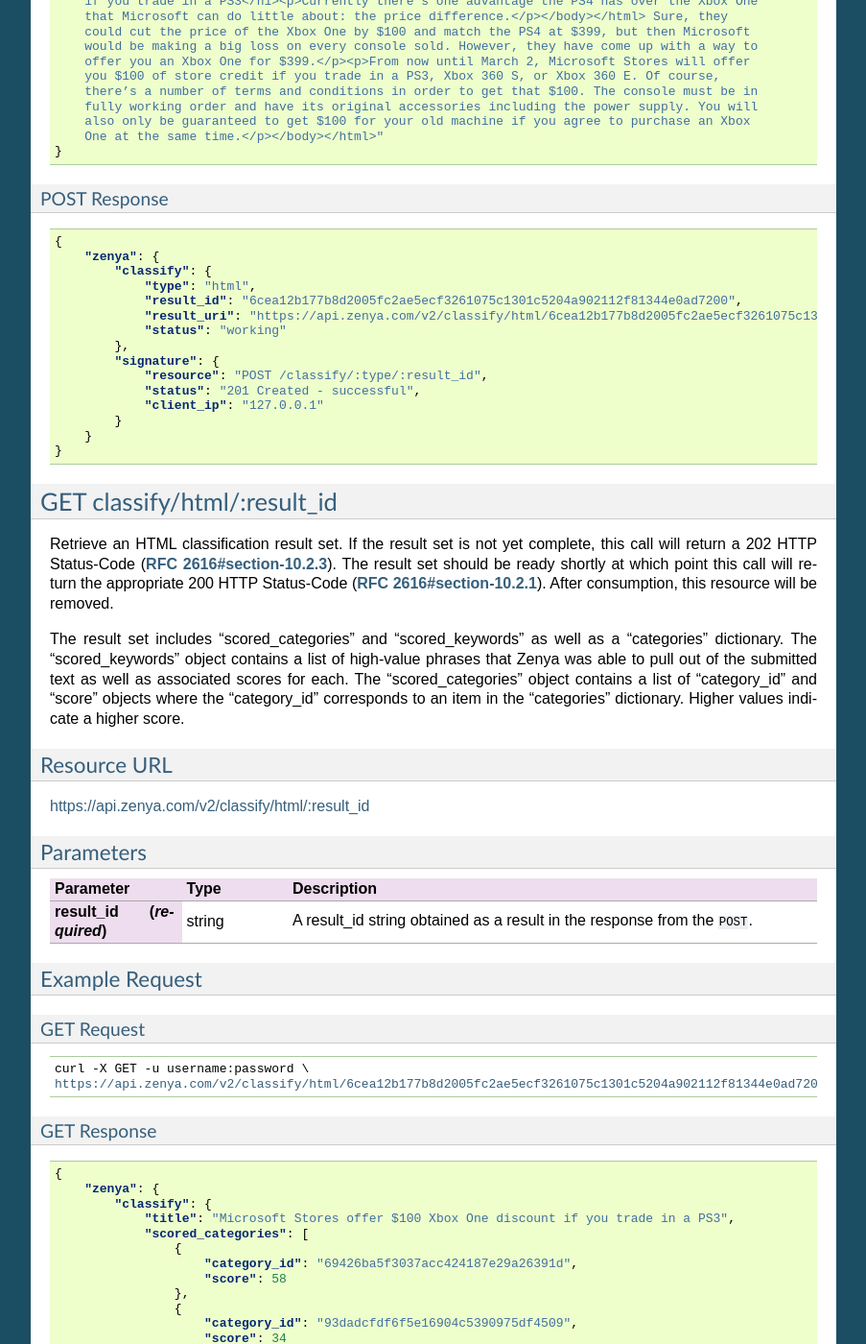
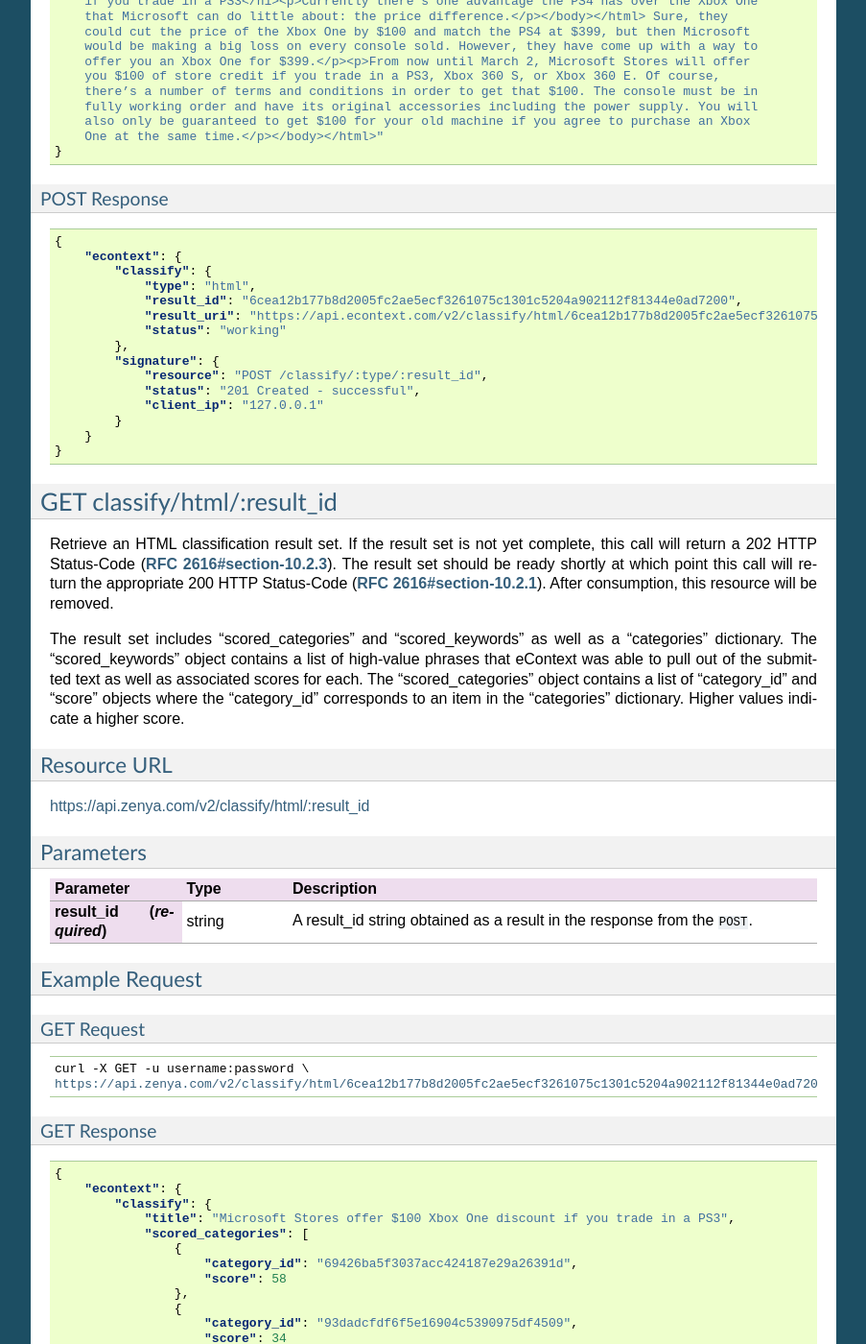
Before and after one commit to info-com/zenya-api-docs, a Sphinx documentation site: the page built from source/classify-html.rst, in a window 1280 px wide and 1400 px high, scrolled down 1008 px. Shown: the whole window at 96% size, without its empty margins (198-1101 px from the left). Built offline with Sphinx 7.4.7, drawn with Linux system fonts in a browser that asks for light colours.

Commit message:
Update classify-html.rst

```diff
--- a/source/classify-html.rst
+++ b/source/classify-html.rst
@@ -63,11 +63,11 @@ POST Response
 .. code-block:: json
 
     {
-	"zenya": {
+	"econtext": {
 	    "classify": {
 		"type": "html",
 		"result_id": "6cea12b177b8d2005fc2ae5ecf3261075c1301c5204a902112f81344e0ad7200",
-		"result_uri": "https://api.zenya.com/v2/classify/html/6cea12b177b8d2005fc2ae5ecf3261075c1301c5204a902112f81344e0ad7200",
+		"result_uri": "https://api.econtext.com/v2/classify/html/6cea12b177b8d2005fc2ae5ecf3261075c1301c5204a902112f81344e0ad7200",
 		"status": "working"
 	    },
 	    "signature": {
@@ -88,7 +88,7 @@ be ready shortly at which point this call will return the appropriate 200 HTTP S
 
 
 The result set includes "scored_categories" and "scored_keywords" as well as a "categories"
-dictionary. The "scored_keywords" object contains a list of high-value phrases that Zenya
+dictionary. The "scored_keywords" object contains a list of high-value phrases that eContext
 was able to pull out of the submitted text as well as associated scores for each. The "scored_categories" object contains a list of "category_id" and "score" objects where the "category_id"
 corresponds to an item in the "categories" dictionary. Higher values indicate a higher score.
 
@@ -123,7 +123,7 @@ GET Response
 .. code-block:: json
 
     {
-	"zenya": {
+	"econtext": {
 	    "classify": {
 		"title": "Microsoft Stores offer $100 Xbox One discount if you trade in a PS3",
 		"scored_categories": [
```
